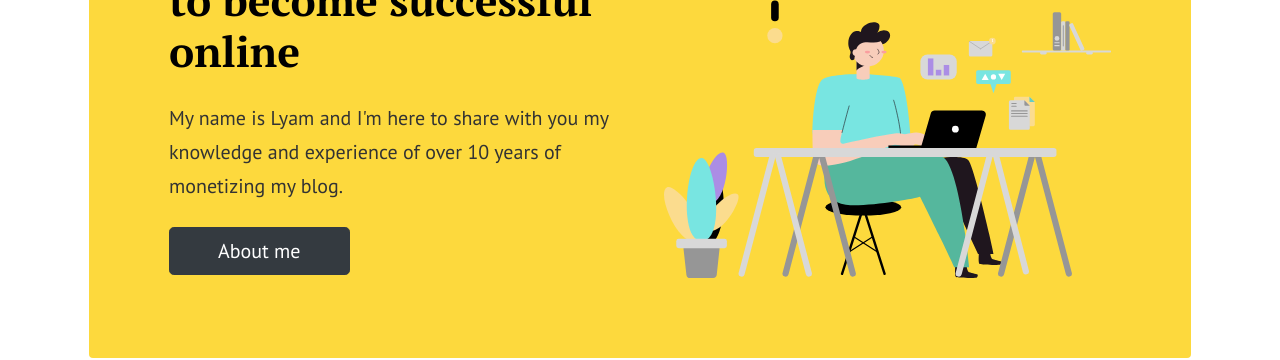
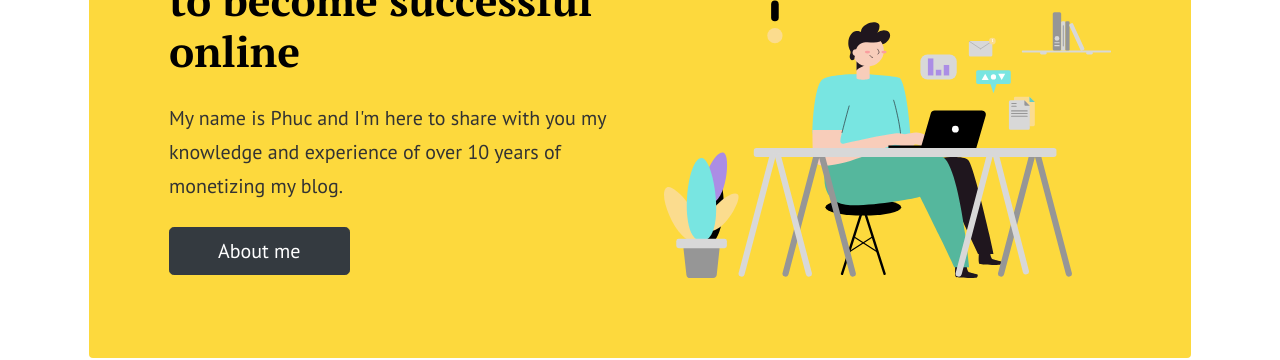
Before and after one commit to phucbuiworks/phucbuiworks.github.io, a Jekyll site: the page built from index.html, in a window 1280 px wide and 900 px high. Shown: the part 275-635 px from the top of the window. Built offline with Jekyll 4.4.1, drawn with Linux system fonts in a browser that asks for light colours; the list of posts is cut into pages by our own code; comment, search, counter and statistics services are not loaded.

Commit message:
Update index.html

```diff
--- a/index.html
+++ b/index.html
@@ -11,7 +11,7 @@ background: '/img/bg-index.jpg'
   <div class="row align-items-center justify-content-between">
     <div class="col-md-6">
       <h1 class="font-weight-bold mb-4 serif-font">Let me  teach you how to become successful online</h1>
-      <p class="lead mb-4">My name is Lyam and I'm here to share with you my knowledge and experience of over 10 years of monetizing my blog.</p>
+      <p class="lead mb-4">My name is Phuc and I'm here to share with you my knowledge and experience of over 10 years of monetizing my blog.</p>
       <a href="{{site.baseurl}}/about" class="btn btn-dark text-white px-5 btn-lg">About me</a>
     </div>
     <div class="col-md-6 text-right pl-0 pl-lg-4">
```
